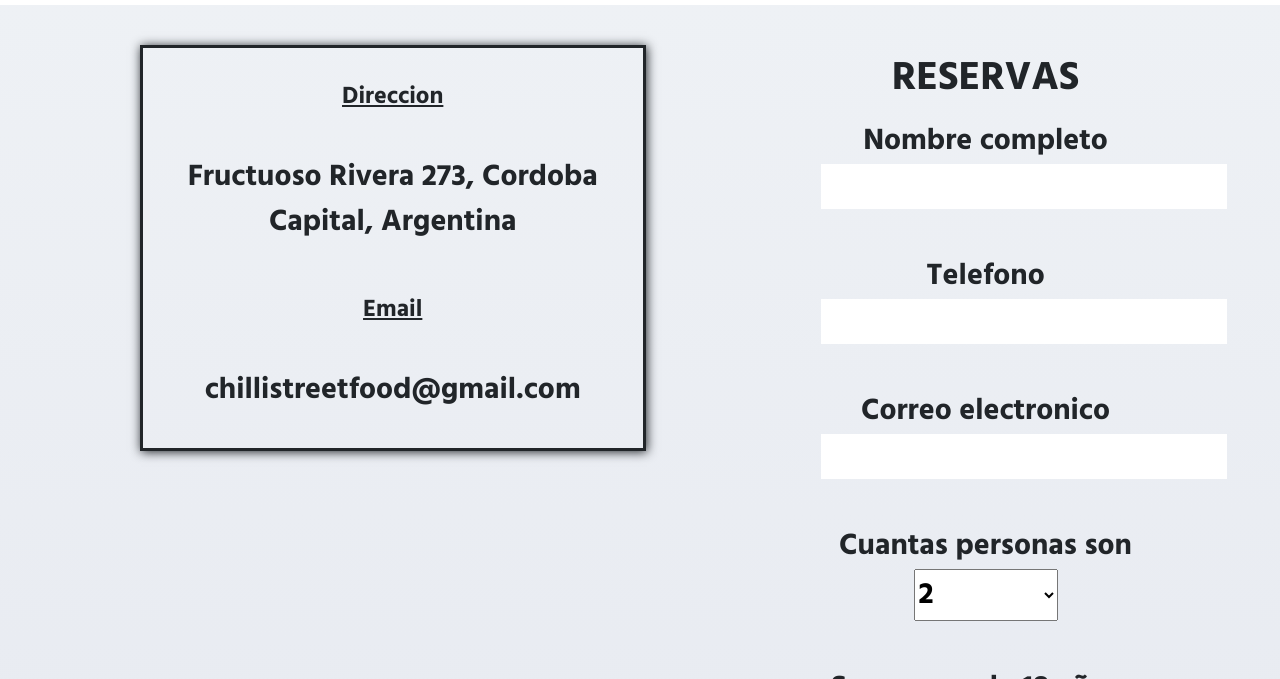
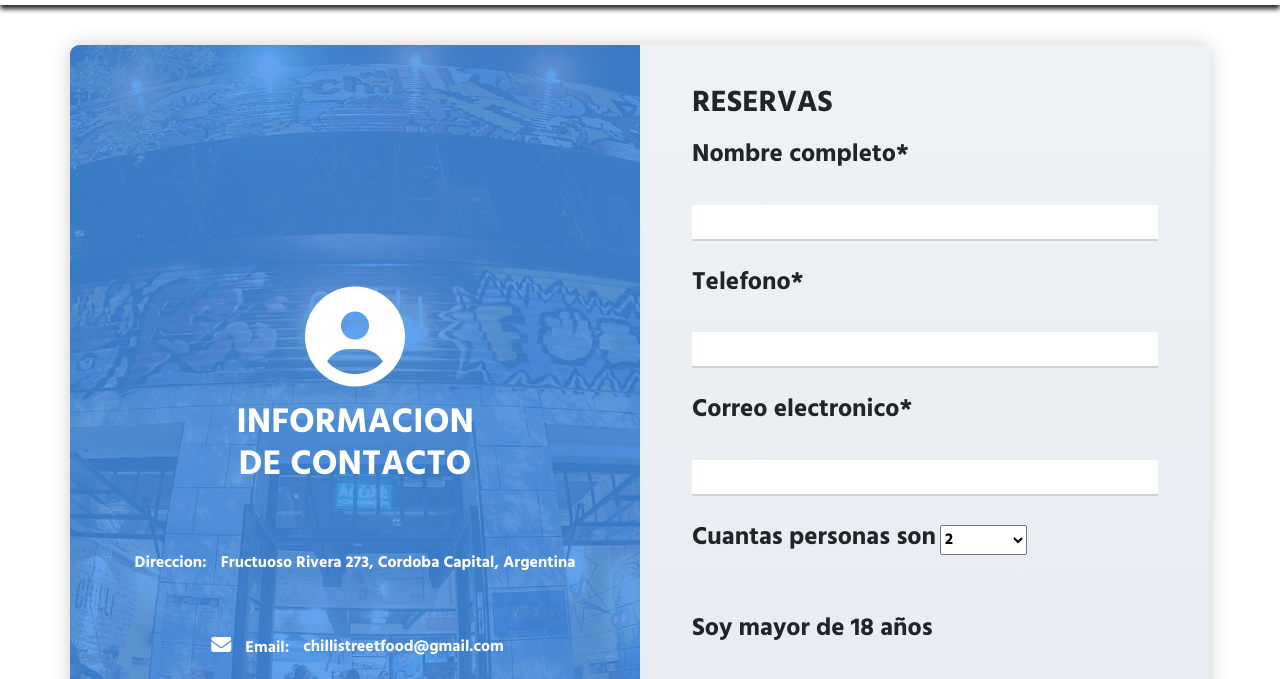
Before and after one commit to ernestoborobiolonatti/ProyectoChilli, a website: page secciones/reservas.html in a window 1280 px wide. Shown: the part 121-800 px from the top of the page. Drawn offline with nearby package versions, Linux system fonts and the light colour scheme.

Commit message:
Avances seccion Reservas

```diff
--- a/scss/style.css
+++ b/scss/style.css
@@ -23,7 +23,7 @@ html {
 }
 
 h3 {
-  font-size: 40px;
+  font-size: 30px;
   padding-top: 10px;
 }
 
@@ -324,13 +324,12 @@ h3 {
 .seccionNosotros {
   text-align: center;
   padding: 0;
-
   font-size: 40px;
   font-weight: 500;
   -webkit-box-shadow: 0 2px 5px rgba(0, 0, 0, 0.95);
   box-shadow: 0 2px 5px rgba(0, 0, 0, 0.95);
   border-radius: 55px;
-  margin: 30px;
+  margin: 30px 0px;
 }
 .seccionNosotros2 {
   text-align: center;
@@ -379,26 +378,8 @@ h3 {
   padding-bottom: 40px;
 }
 
-#reservas {
-  display: -webkit-box;
-  display: -ms-flexbox;
-  display: flex;
-  -webkit-box-orient: horizontal;
-  -webkit-box-direction: normal;
-  -ms-flex-direction: row;
-  flex-direction: row;
-  -ms-flex-wrap: wrap;
-  flex-wrap: wrap;
-  /* flex-flow: row nowrap; */
-  -webkit-box-pack: center;
-  -ms-flex-pack: center;
-  justify-content: center;
-  background-color: whitesmoke;
-  margin: 0;
-  -webkit-box-align: start;
-  -ms-flex-align: start;
-  align-items: flex-start;
-  font-size: 30px;
+.reservas {
+  margin-top: 40px;
   background-image: -webkit-gradient(
     linear,
     left bottom,
@@ -407,21 +388,93 @@ h3 {
     to(#eef1f5)
   );
   background-image: linear-gradient(to top, #e6e9f0 0%, #eef1f5 100%);
+  overflow: hidden;
+  border-radius: 10px;
+  box-shadow: 0px 0px 20px rgba(0, 0, 0, 0.2);
+}
+.reservasInfo {
+  position: relative;
+  background-image: url("../imagenes/home/fachada2.jpg");
+  background-size: cover;
+  background-position: center center;
+  display: flex;
+  flex-direction: column;
+  align-items: center;
+  justify-content: center;
+  padding: 10px;
+}
+.reservasInfo::before {
+  content: "";
+  width: 100%;
+  height: 100%;
+  position: absolute;
+  top: 0;
+  left: 0;
+  background: #4090ecea;
+  opacity: 0.9;
+}
+.infoTitle,
+.infoItem {
+  position: relative;
+  z-index: 2;
+  color: white;
+}
+.infoTitle {
+  margin-bottom: 40px;
+}
+.infoTitle span {
+  font-size: 100px;
+  display: block;
+  text-align: center;
+  margin-bottom: 15px;
+}
+.infoTitle h2 {
+  font-size: 35px;
+  text-align: center;
+}
+.infoItem {
+  display: flex;
+  align-items: center;
+  font-size: 16px;
+  font-weight: 800;
+  margin-bottom: 10px;
+  padding: 10px;
+}
+.infoItem p {
+  padding: 7px;
+}
+.infoItem p span {
+  font-size: 20px;
+  margin-right: 10px;
+  margin-left: 5px;
+}
+.formularioReservas {
+  padding: 30px 40px;
+}
+.formReservasItem {
+  font-size: 25px;
+  font-weight: 400;
+  margin-bottom: 30px;
+}
+.checkbox {
+}
+.formularioReservas fieldset {
+  display: flex;
+  flex-direction: column;
+}
+.formularioReservas input,
+.formularioReservas textarea {
+  width: 100%;
+  border: none;
+  border-bottom: 2px solid #d1d1d1;
+  padding: 8px 0px 5px;
+  font-family: "Open sans";
+  color: #5a5a5a;
+  font-size: 14px;
+  font-weight: 400;
 }
 
-.container-reservas {
-  display: -webkit-box;
-  display: -ms-flexbox;
-  display: flex;
-  margin-right: 35px;
-  margin-left: 50px;
-  margin-top: 40px;
-  -webkit-box-shadow: 1px 1px 10px;
-  box-shadow: 1px 1px 10px;
-  border-style: solid;
-}
-
-.container-item {
+/* .container-item {
   height: 400px;
   width: 500px;
   text-align: center;
@@ -429,7 +482,7 @@ h3 {
 
 .container-item2 {
   padding: 35px 0px;
-}
+} */
 
 .formulario-reservas {
   display: -webkit-box;
@@ -455,7 +508,6 @@ h3 {
   -webkit-box-shadow: 0 2px 5px rgba(0, 0, 0, 0.95);
   box-shadow: 0 2px 5px rgba(0, 0, 0, 0.95);
   border-radius: 42px;
-  padding: 10px;
   margin-top: 30px;
   margin-bottom: 20px;
 }
--- a/secciones/reservas.html
+++ b/secciones/reservas.html
@@ -86,7 +86,100 @@
     </header>
 
     <main>
-      <section id="reservas">
+      <section>
+        <div class="container reservas">
+          <div class="row">
+            <div
+              class="col-12 col-sm-6 col-md-6 col-lg-6 col-xl-6 reservasInfo"
+            >
+              <div class="infoTitle">
+                <span class="fa fa-user-circle"></span>
+                <h2>INFORMACION<br />DE CONTACTO</h2>
+              </div>
+              <div class="infoItem">
+                <p>Direccion:</p>
+                <p>Fructuoso Rivera 273, Cordoba Capital, Argentina</p>
+              </div>
+              <div class="infoItem">
+                <p><span class="fa fa-envelope"></span> Email:</p>
+                <p>chillistreetfood@gmail.com</p>
+              </div>
+            </div>
+            <div class="col-12 col-sm-6 col-md-6 col-lg-6 col-xl-6">
+              <form class="formularioReservas">
+                <fieldset>
+                  <legend><h3>RESERVAS</h3></legend>
+                  <div>
+                    <label class="formReservasItem" for="nombre"
+                      >Nombre completo*</label
+                    >
+                    <br />
+                    <input type="text" id="nombre" name="nombrecompleto" />
+                  </div>
+                  <br />
+                  <div>
+                    <label class="formReservasItem" for="telefono"
+                      >Telefono*</label
+                    >
+                    <br />
+                    <input type="tel" id="Telefono" name="Telefono" />
+                  </div>
+                  <br />
+                  <div>
+                    <label class="formReservasItem" for="email"
+                      >Correo electronico*</label
+                    >
+                    <br />
+                    <input type="email" id="email" name="email" />
+                  </div>
+                  <br />
+                  <div>
+                    <label class="formReservasItem" for="cantidadPersonas"
+                      >Cuantas personas son</label
+                    >
+                    <select name="cantidadPersonas" id="cantidadPersonas">
+                      <option value="2">2</option>
+                      <option value="3">3</option>
+                      <option value="4">4</option>
+                      <option value="MAS">Mas de 4</option>
+                    </select>
+                  </div>
+                  <br />
+                  <div>
+                    <label class="formReservasItem" for="edad"
+                      >Soy mayor de 18 años</label
+                    >
+                    <input
+                      class="checkbox"
+                      type="checkbox"
+                      id="Newslleter"
+                      name="edad"
+                      value="yes"
+                    />
+                  </div>
+                  <br />
+                  <div>
+                    <label class="formReservasItem" for="Newslleter"
+                      >Recibir promociones y beneficios</label
+                    >
+                    <input
+                      class="checkbox"
+                      type="checkbox"
+                      id="Newslleter"
+                      name="promociones"
+                      value="yes"
+                    />
+                  </div>
+                  <br />
+                  <input type="submit" value="Enviar" />
+                  <input type="reset" value="Limpiar campos" />
+                </fieldset>
+              </form>
+            </div>
+          </div>
+        </div>
+      </section>
+      <!-- <section id="reservas">
         <div class="container-reservas">
           <div class="container-item">
             <h4 class="container-item2"><u>Direccion</u></h4>
@@ -145,7 +238,7 @@
             <input type="reset" value="Limpiar campos" />
           </fieldset>
         </form>
-      </section>
+      </section> -->
     </main>
     <footer class="footer">
       <ul class="lista">
```
Also changed, not shown: index.html (+3 -3 lines), 2 other files.
